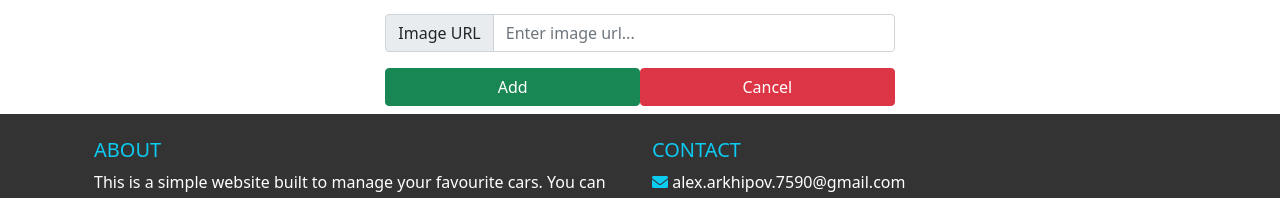
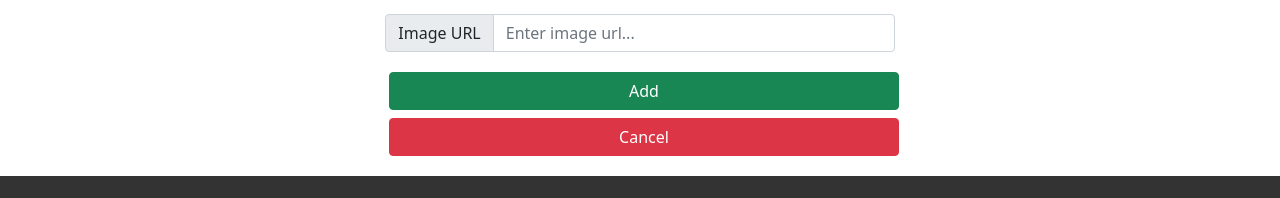
Before and after one commit to paxer2k/Car-management-Frontend, a Vue app: page /addcar in a window 1280 px wide. Shown: the part 438-636 px from the top of the page. Built offline with nearby package versions, Linux system fonts and the light colour scheme; no server answers.

Commit message:
very nice changes

```diff
--- a/src/components/cars/AddCar.vue
+++ b/src/components/cars/AddCar.vue
@@ -118,10 +118,10 @@
           </div>
 
           <!-- Cancel button -->
-          <div class="mt-2">
+          <div class="mt-3 mb-2">
             <button
               type="button"
-              class="btn btn-success col-6"
+              class="btn btn-success col-12 m-1"
               @click="this.addCar()"
             >
               Add
@@ -129,7 +129,7 @@
 
             <button
               type="button"
-              class="btn btn-danger col-6"
+              class="btn btn-danger col-12 m-1"
               @click="this.$router.push('/mycars')"
             >
               Cancel
--- a/src/components/cars/CarListItem.vue
+++ b/src/components/cars/CarListItem.vue
@@ -27,13 +27,13 @@
           <div class="car-footer card-footer">
             <button
               @click="updateCar(car.id)"
-              class="btn btn-sm btn-warning col-6"
+              class="btn btn-sm btn-warning col-12 m-1"
             >
               <i class="fas fa-pen-to-square"></i>
             </button>
             <button
               @click="deleteCar(car.id)"
-              class="btn btn-sm btn-danger col-6"
+              class="btn btn-sm btn-danger col-12 m-1"
             >
               <i class="fas fa-trash-can"></i>
             </button>
--- a/src/components/cars/UpdateCar.vue
+++ b/src/components/cars/UpdateCar.vue
@@ -53,11 +53,11 @@
         </div>
 
         <div class="input-group mt-4">
-          <button type="button" class="btn btn-primary col-6" @click="this.updateCar()">Update</button>
+          <button type="button" class="btn btn-primary col-12 m-1" @click="this.updateCar()">Update</button>
           <button
             style="text-align: center;"
             type="button"
-            class="btn btn-danger col-6"
+            class="btn btn-danger col-12 m-1"
             @click="this.$router.push('/cars')"
           >
             Cancel
```
